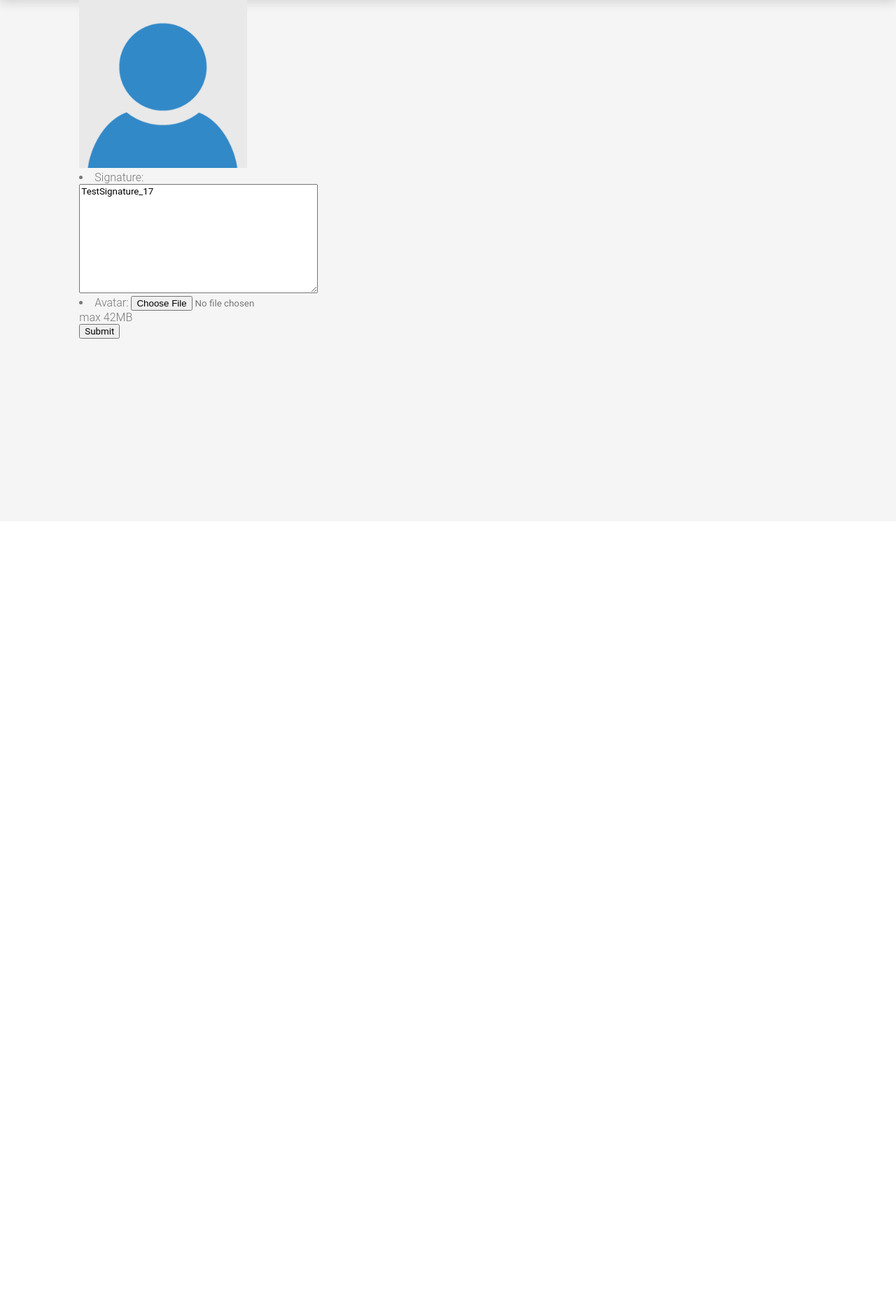
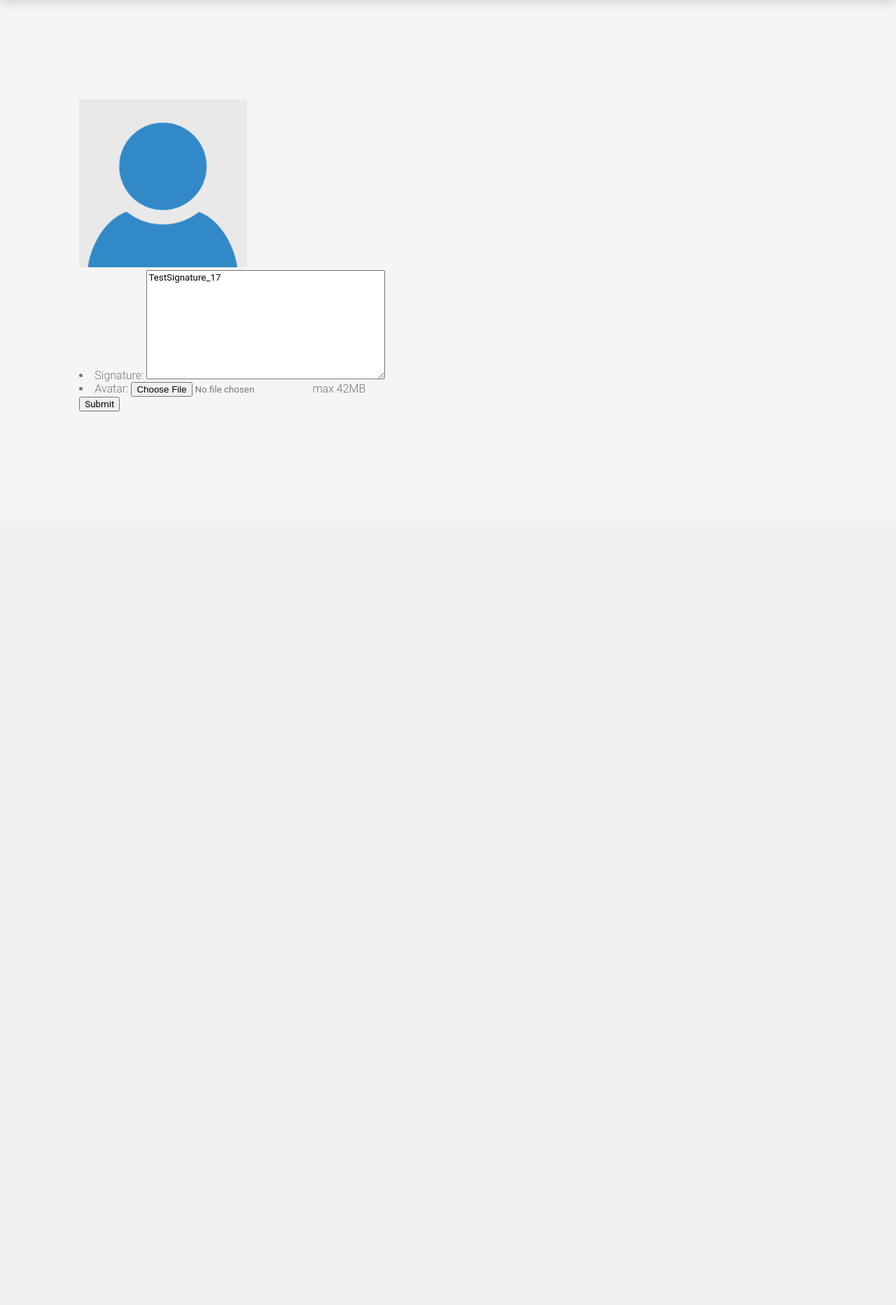
Before and after one commit to artOfThePigeon/Tech-Academy-Live-Project, a Django app: page /home/profile/ in a window 1280 px wide. Shown: the part 55-1920 px from the top of the page at 70% size. After the commit the page ends 643 px from the top, so only its background shows below. Run offline with Django 3.2, Linux system fonts and the light colour scheme; a user stored in the database is signed in; data comes from the database, SQL or seed files in the repository.

Commit message:
Remove redundant divs and make user_profile/index.html extend from template/base.html

```diff
--- a/Templates/user_profile/index.html
+++ b/Templates/user_profile/index.html
@@ -1,14 +1,10 @@
-{% extends 'user_profile/base.html' %}
-
+{% extends 'base.html' %}
 
 {% block head %}
 <title>{{user.username}}</title>
 {% endblock %}
 
-
 {% block content %}
-<div class="forum-container">
-    <div class="container">
 <div class="main">
     <img src="{{ user.userprofile.Avatar.url }} " width="240" alt="">
     <form method="POST" class="profile-edit" enctype="multipart/form-data">
@@ -17,8 +13,4 @@
         <input type="submit" value="Submit">
     </form>
 </div>
-    </div>
-</div>
-
-
 {% endblock %}
```
Lines whose indentation alone changed are shown as unchanged.
